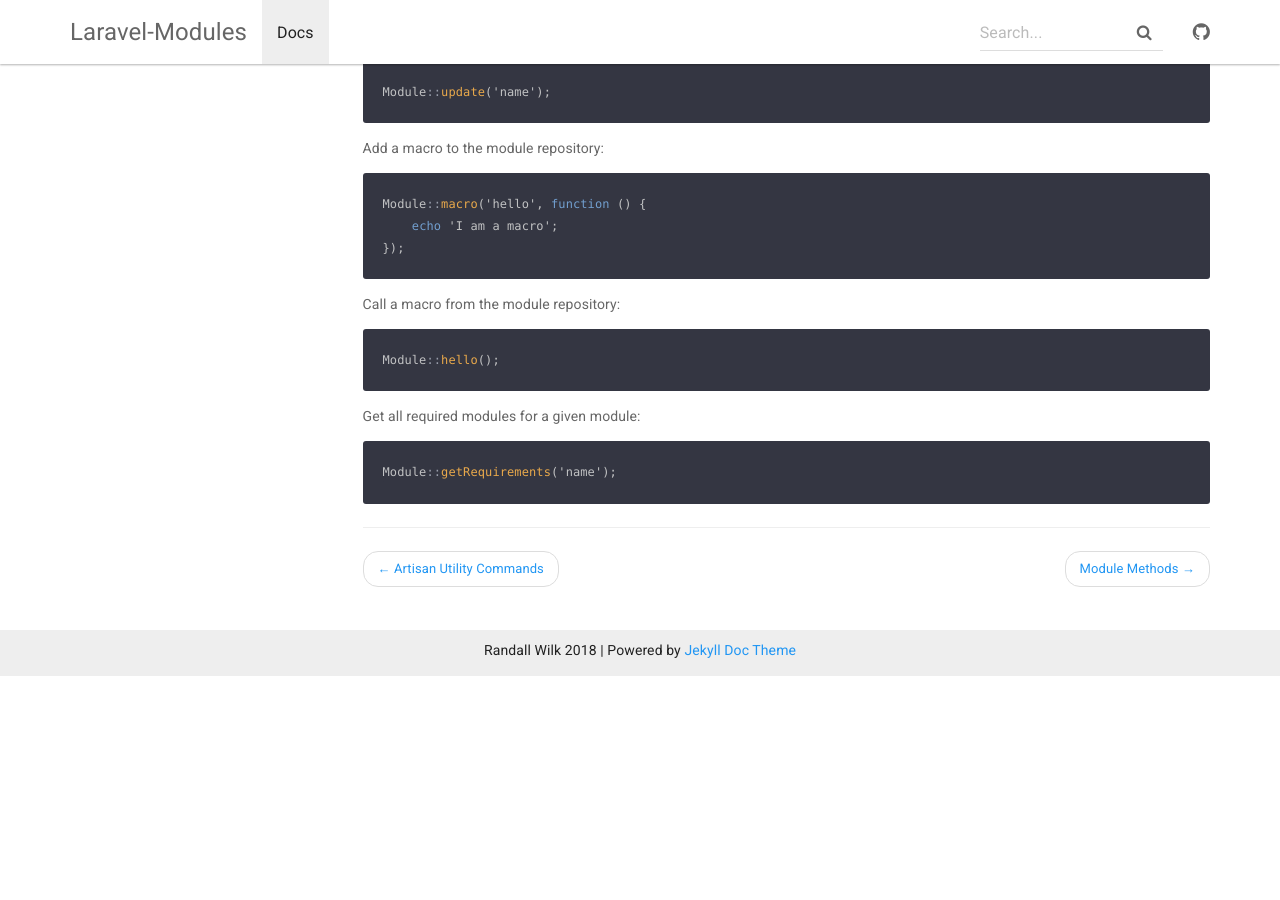
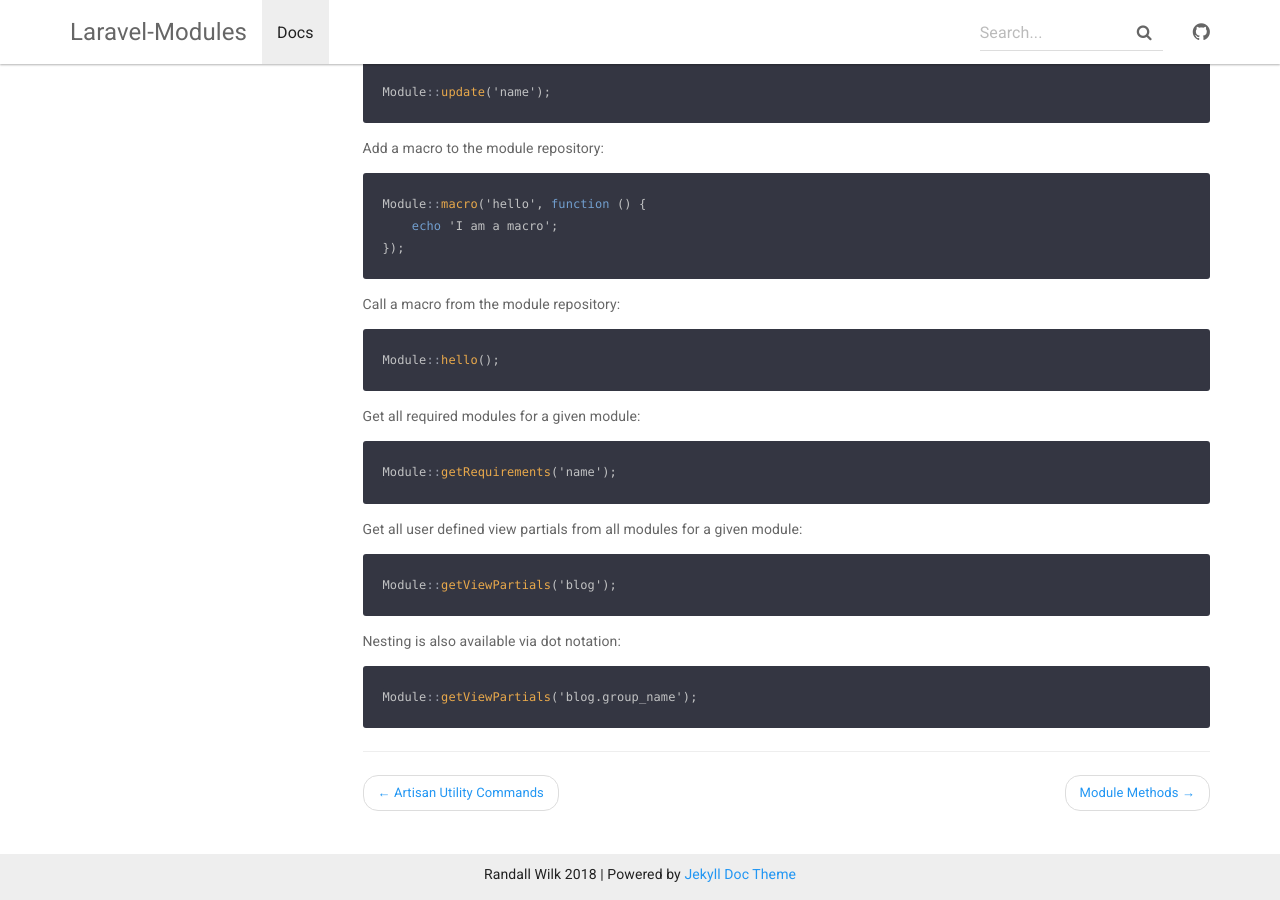
Before and after one commit to rawilk/laravel-modules, a Jekyll site: the page built from _docs/advanced_usage/facade-methods.md, in a window 1280 px wide and 900 px high, scrolled down 3278 px. Built offline with Jekyll 4.4.1, drawn with Linux system fonts in a browser that asks for light colours; nearby versions of some CDN libraries; before the commit the page ends 3954 px from its top, so only the background shows below that.

Commit message:
Add docs for new facade method

````diff
--- a/_docs/advanced_usage/facade-methods.md
+++ b/_docs/advanced_usage/facade-methods.md
@@ -196,3 +196,15 @@ Get all required modules for a given module:
 ```php?start_inline=true
 Module::getRequirements('name');
 ```
+
+Get all user defined view partials from all modules for a given module:
+
+```php?start_inline=true
+Module::getViewPartials('blog');
+```
+
+Nesting is also available via dot notation:
+
+```php?start_inline=true
+Module::getViewPartials('blog.group_name');
+```
````
